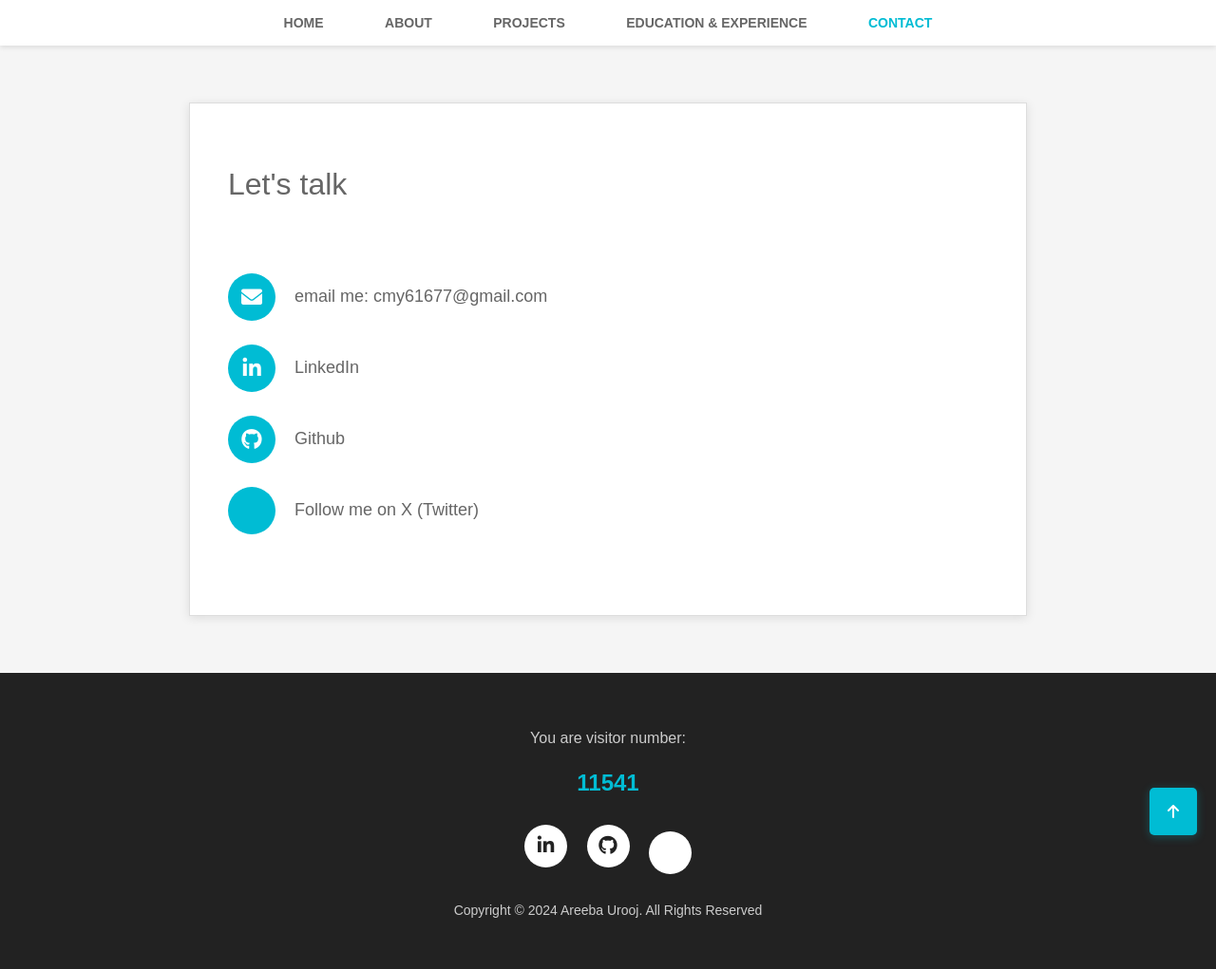
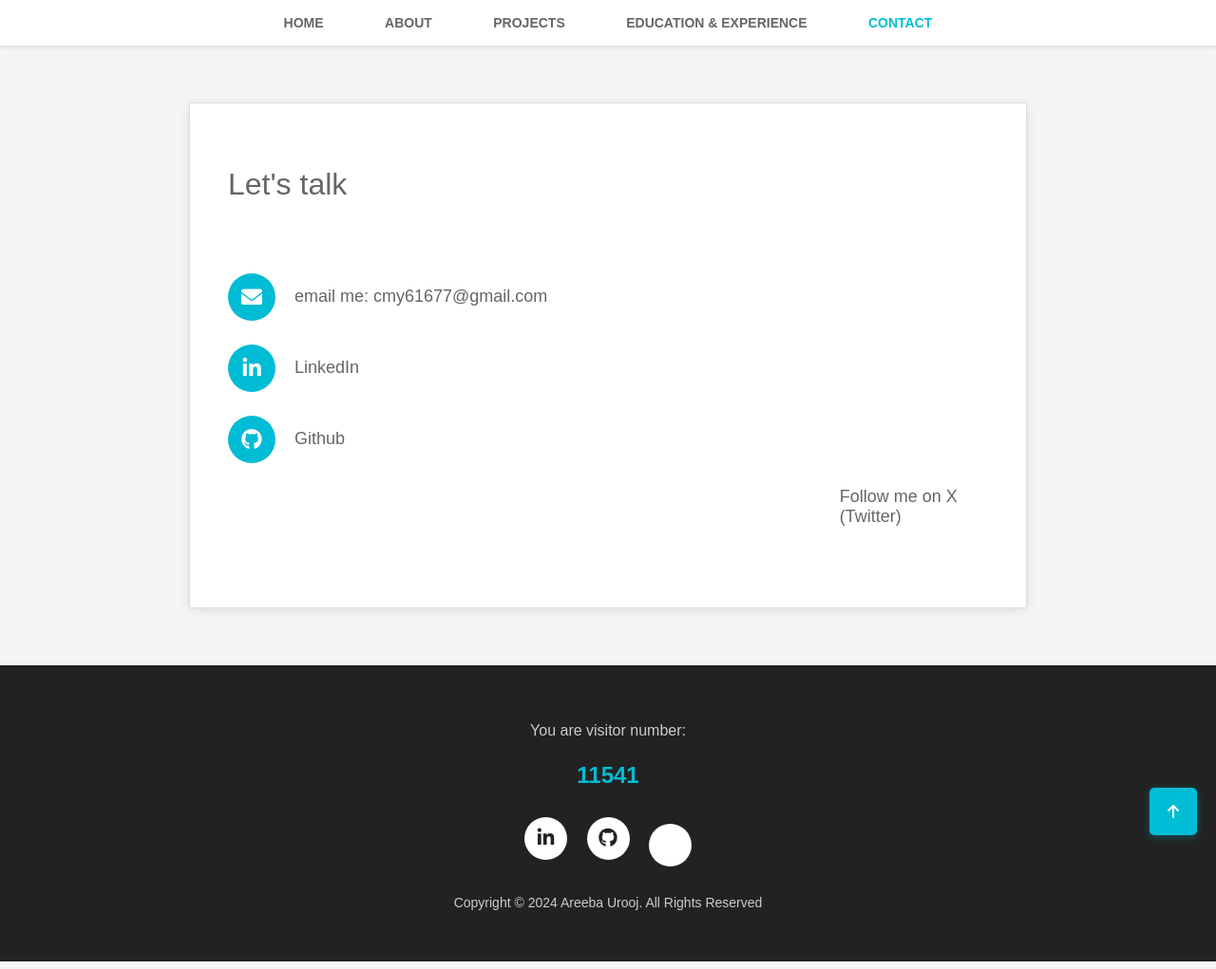
Before and after one commit to Areeba-Urooj/portfolio, a Jekyll site: the page contact.html, which Jekyll copies as it is, in a window 1280 px wide. Shown: the whole page at 95% size. Built offline with Jekyll 4.4.1, drawn with Linux system fonts in a browser that asks for light colours.

Commit message:
Update contact.html

```diff
--- a/contact.html
+++ b/contact.html
@@ -238,10 +238,9 @@
             </div>
 
             <div class="contact-row">
-                <a href="https://twitter.com/your_username" target="_blank">
-                    <div class="icon">
-                        <i class="fab fa-x-twitter"></i>
-                    </div>
+                 <a href="https://twitter.com/your_username" target="_blank" class="social-link">
+                    <i class="fab fa-x-twitter"></i>
+                 </a>
                     <div class="contact-text">
                         Follow me on X (Twitter)
                     </div>
```
